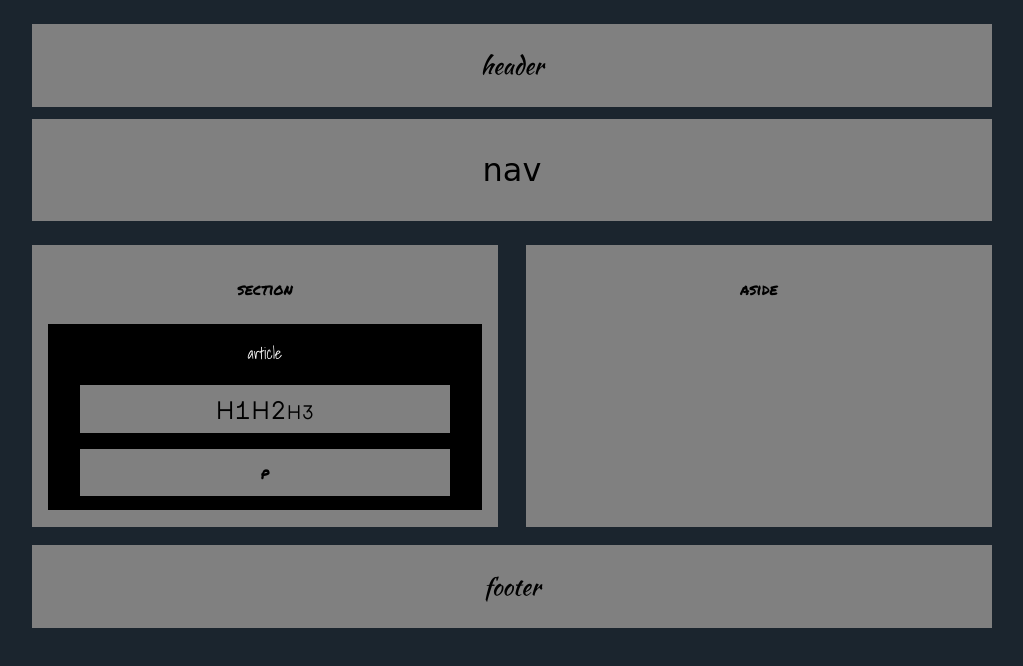
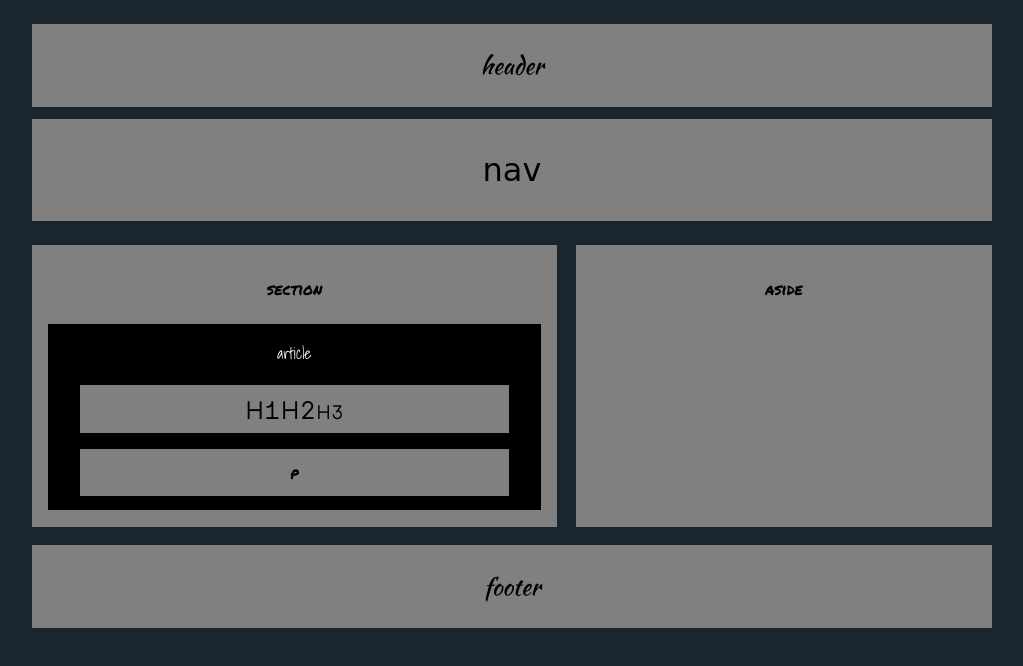
Before and after one commit to TashaShrader/HW-Wireframe, a plain HTML site: page index.html in a window 1280 px wide. Shown: the whole page, without its empty margins (128-1151 px from the left). Drawn offline with Linux system fonts and the light colour scheme; a web font is replaced by a local one.

Commit message:
<FINALLY>

```diff
--- a/style.css
+++ b/style.css
@@ -35,7 +35,7 @@ body {
 
 #first-section {
     float: left;
-    width: 466px;
+    width: 525px;
     height: 250px;
     background: grey;
     padding-top: 2em;
@@ -46,7 +46,7 @@ body {
 #second-section {
     overflow: hidden;
     float: right;
-    width: 466px;
+    width: 416px;
     height: 250px;
     background: grey;
     padding-top: 2em;
```
